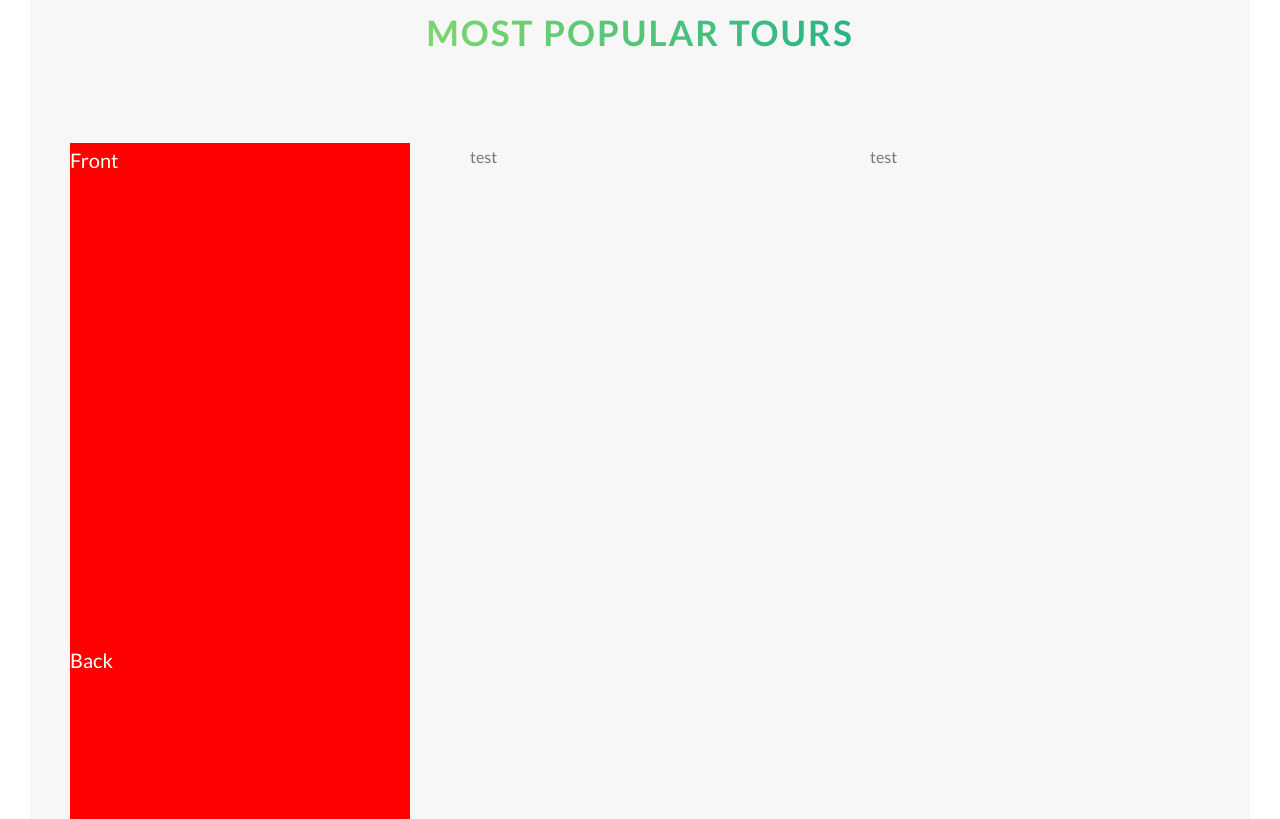
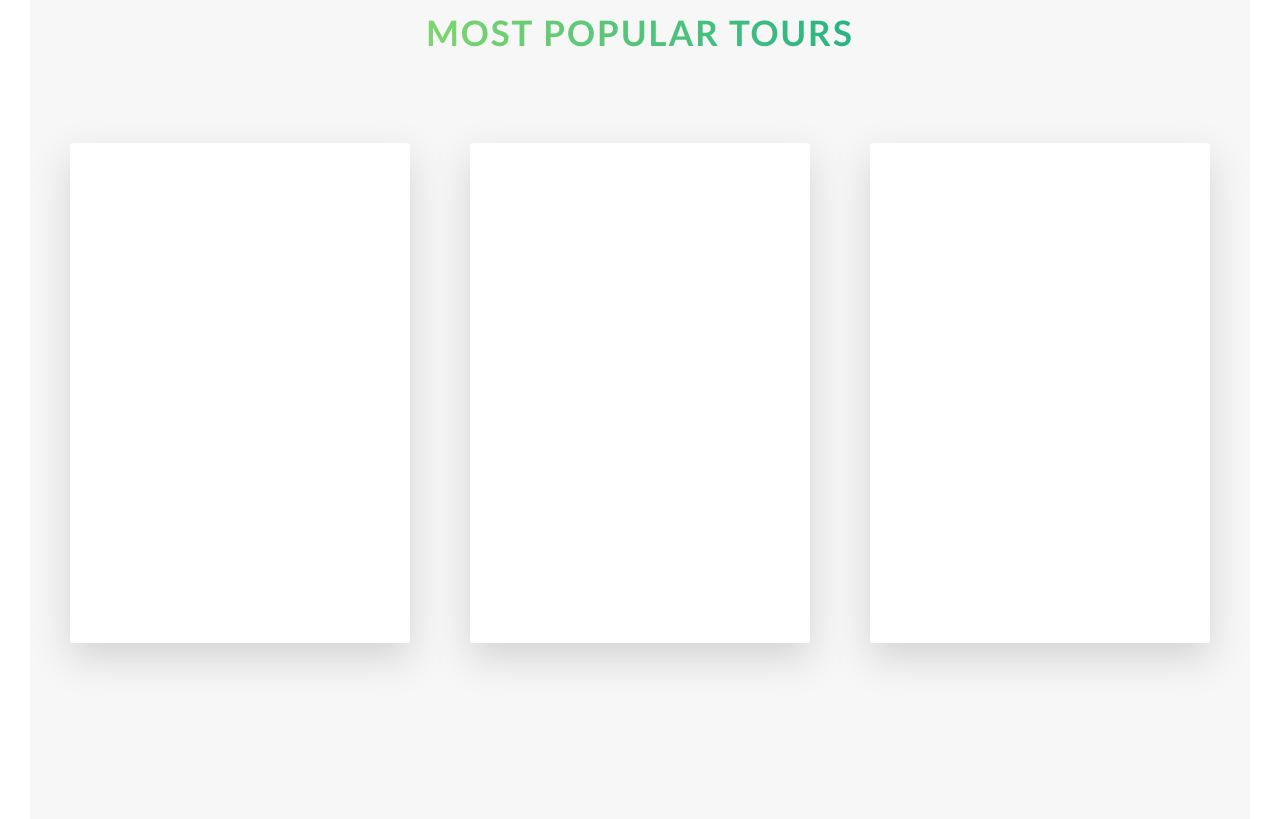
Before and after one commit to martywebdev/natours, a website: page index.html in a window 1280 px wide. Shown: the part 2301-3120 px from the top of the page. Drawn offline with Linux system fonts and the light colour scheme.

Commit message:
tours section 1

```diff
--- a/index.html
+++ b/index.html
@@ -140,16 +140,30 @@
               <div class="card__side card__side--front">
                 Front
               </div>
-              <div class="card__side card__side--back">
+              <div class="card__side card__side--back card__side--back-1">
                 Back
               </div>
             </div>
           </div>
           <div class="col-1-of-3">
-            <div class="card">test</div>
+            <div class="card">
+              <div class="card__side card__side--front">
+                Front
+              </div>
+              <div class="card__side card__side--back card__side--back-2">
+                Back
+              </div>
+            </div>
           </div>
           <div class="col-1-of-3">
-            <div class="card">test</div>
+            <div class="card">
+              <div class="card__side card__side--front">
+                Front
+              </div>
+              <div class="card__side card__side--back card__side--back-3">
+                Back
+              </div>
+            </div>
           </div>
         </div>
       </section>
--- a/scss/abstracts/_variables.scss
+++ b/scss/abstracts/_variables.scss
@@ -5,6 +5,10 @@ $color-grey-dark: #777;
 $color-grey-light-1: #f7f7f7;
 $color-white: #fff;
 $color-black: #000;
+$color-secondary-light: #ffb900;
+$color-secondary-dark: #ff7730;
+$color-tertiary-light: #2998ff;
+$color-tertiary-dark: #5463fa;
 
 // FONT
 $default-font-size: 1.6rem;
--- a/scss/components/_card.scss
+++ b/scss/components/_card.scss
@@ -1,26 +1,48 @@
+@use '../abstracts/variables' as *;
+
 .card {
   perspective: 150rem;
   -moz-perspective: 150rem;
+  position: relative;
+  height: 50rem;
 
   &__side {
-    background-color: red;
     color: #fff;
     font-size: 2rem;
     height: 50rem;
-    transition: all 0.8s;
+    transition: all 0.8s ease;
+    position: absolute;
+    top: 0;
+    left: 0;
+    width: 100%;
+    backface-visibility: hidden;
+    border-radius: 3px;
+    box-shadow: 0 1.5rem 4rem rgba($color-black, $alpha: .15);
+
     &--front {
-      background-color: orangered ;
+      background-color: $color-white;
     }
 
     &--back {
-      background-color: green;
+      transform: rotateY(180deg);
+
+      &-1 {
+        background-image: linear-gradient(to right bottom, $color-secondary-light, $color-secondary-dark);
+      }
+
+      &-2 {
+        background-image: linear-gradient(to right bottom, $color-tertiary-light, $color-tertiary-dark);
+      }
     }
 
   }
 
-
-
-  &:hover &__side{
+  &:hover &__side--front{
     transform: rotateY(180deg);
   }
+
+  &:hover &__side--back{
+    transform: rotateY(0deg);
+  }
+
 }
```
Also changed, not shown: css/style.css, 1 other file.
